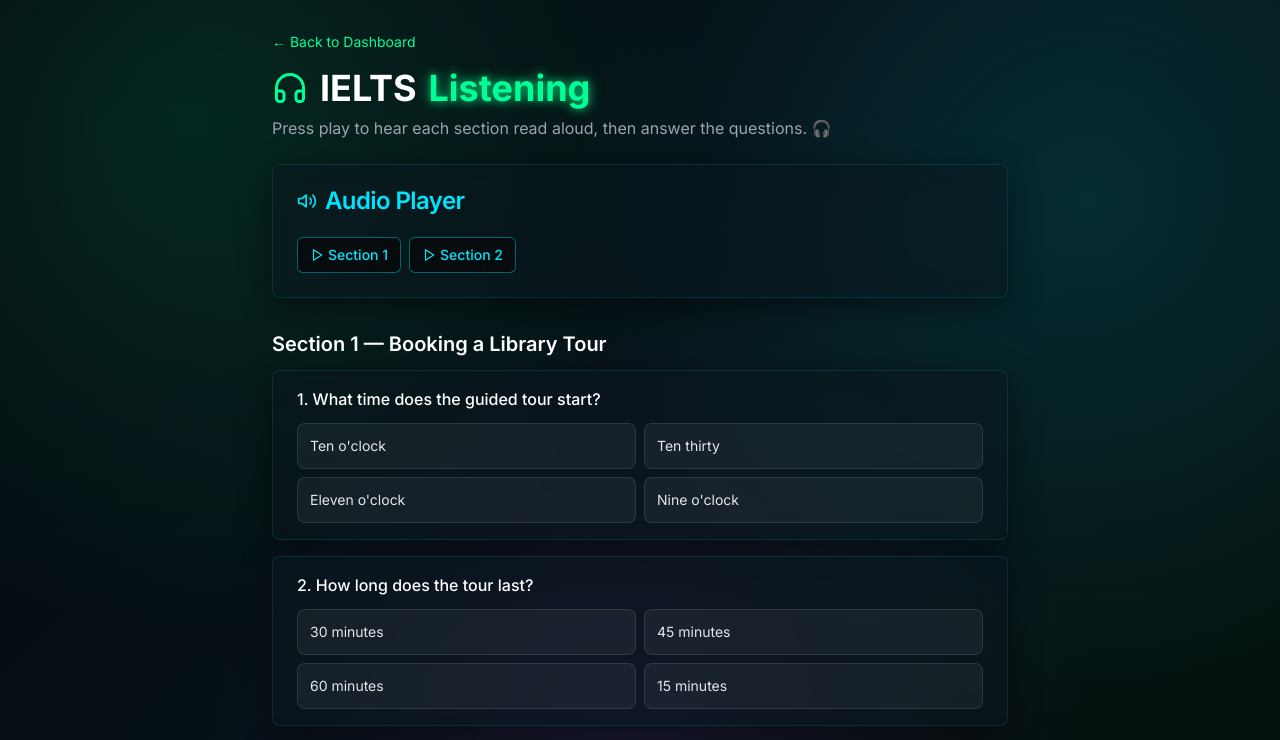
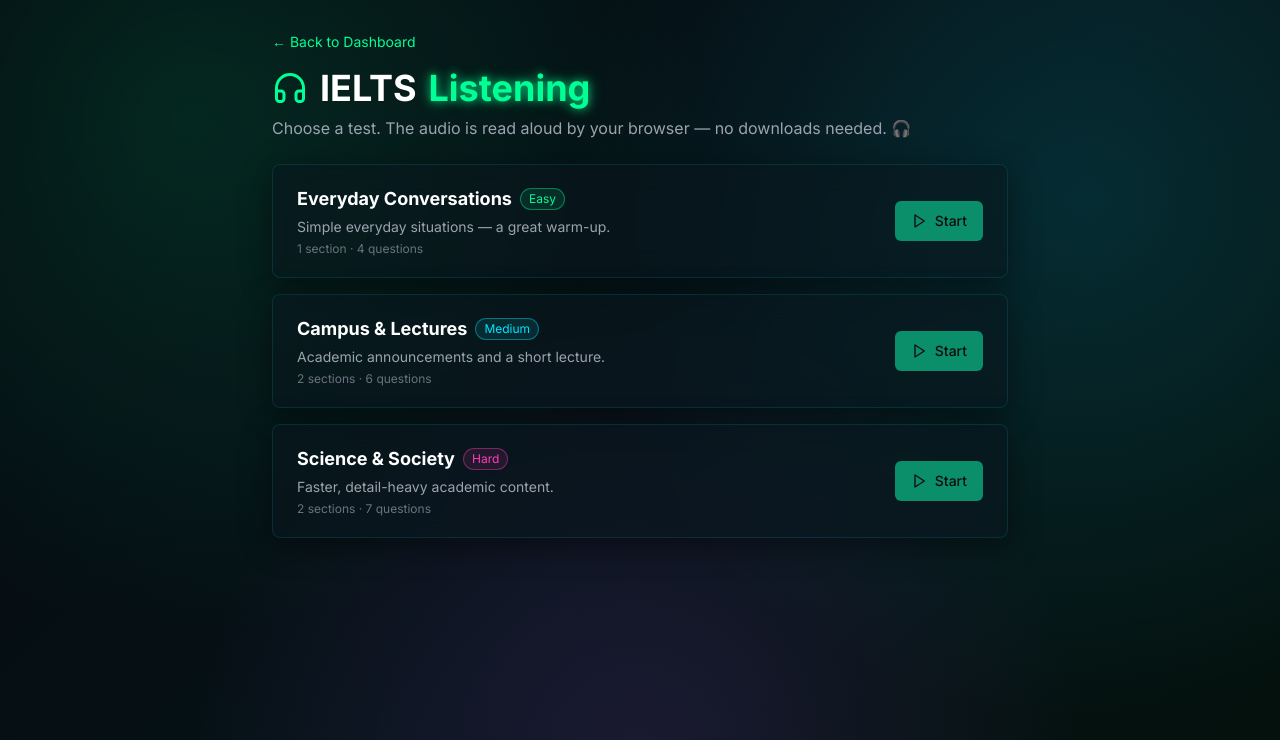
Before and after one commit to AsadbekAnvarov/Averna, a Next.js app: page /learning/listening in a window 1280 px wide. Shown: the top 740 px of the page. Built offline with nearby package versions, Linux system fonts and the light colour scheme.

Commit message:
feat: Listening Test Bank (idea 6) - multiple difficulty variants
- /learning/listening now a test bank: Easy/Medium/Hard tests with their
  own passages & questions, difficulty badges, per-test scoring, retry &
  back-to-bank; harder tests read slightly faster

```diff
--- a/app/learning/listening/page.tsx
+++ b/app/learning/listening/page.tsx
@@ -5,32 +5,21 @@
 import { Card, CardContent, CardHeader, CardTitle } from "@/components/ui/card";
 import { Button } from "@/components/ui/button";
 import {
-  Headphones,
-  Play,
-  Pause,
-  RotateCcw,
-  CheckCircle2,
-  XCircle,
-  Trophy,
-  Volume2,
+  Headphones, Play, Pause, RotateCcw, CheckCircle2, XCircle, Trophy, Volume2, ArrowLeft,
 } from "lucide-react";
 import { calculateBandScore } from "@/lib/utils";
 
-interface LQuestion {
-  question: string;
-  options: string[];
-  answer: number;
-}
+interface LQuestion { question: string; options: string[]; answer: number; }
+interface Section { title: string; transcript: string; questions: LQuestion[]; }
+interface LTest { id: string; title: string; difficulty: "Easy" | "Medium" | "Hard"; description: string; sections: Section[]; }
 
-interface Section {
-  title: string;
-  transcript: string;
-  questions: LQuestion[];
-}
-
-// Listening test content. The transcript is read aloud by the browser
-// (Text-to-Speech), so no audio files are needed.
-const SECTIONS: Section[] = [
+const TESTS: LTest[] = [
+  {
+    id: "easy-1",
+    title: "Everyday Conversations",
+    difficulty: "Easy",
+    description: "Simple everyday situations — a great warm-up.",
+    sections: [
       {
         title: "Section 1 — Booking a Library Tour",
         transcript:
@@ -45,8 +34,16 @@
           { question: "What must you bring to register?", options: ["A photo ID card", "A passport photo", "A library book", "Cash payment"], answer: 0 },
         ],
       },
+    ],
+  },
   {
-    title: "Section 2 — A Lecture on Sleep",
+    id: "medium-1",
+    title: "Campus & Lectures",
+    difficulty: "Medium",
+    description: "Academic announcements and a short lecture.",
+    sections: [
+      {
+        title: "Section 1 — A Lecture on Sleep",
         transcript:
           "Today's lecture is about the importance of sleep. Research shows that adults need between seven and nine hours of sleep each night. " +
           "During deep sleep, the brain processes new information and stores memories. " +
@@ -58,77 +55,114 @@
           { question: "What is recommended before bed?", options: ["Drink coffee", "Avoid screens for an hour", "Exercise hard", "Eat a large meal"], answer: 1 },
         ],
       },
+      {
+        title: "Section 2 — Student Accommodation",
+        transcript:
+          "If you are looking for student accommodation, the university offers three options. " +
+          "The cheapest is a shared flat, which costs two hundred dollars a month. " +
+          "A single room in the halls of residence is three hundred and fifty dollars and includes breakfast. " +
+          "Finally, a studio apartment costs five hundred dollars but has its own kitchen. " +
+          "Applications must be submitted before the end of August.",
+        questions: [
+          { question: "How much is a shared flat per month?", options: ["$200", "$350", "$500", "$150"], answer: 0 },
+          { question: "What does the halls of residence room include?", options: ["A kitchen", "Breakfast", "Free parking", "A gym pass"], answer: 1 },
+          { question: "When must applications be submitted?", options: ["End of July", "End of August", "End of September", "Anytime"], answer: 1 },
+        ],
+      },
+    ],
+  },
+  {
+    id: "hard-1",
+    title: "Science & Society",
+    difficulty: "Hard",
+    description: "Faster, detail-heavy academic content.",
+    sections: [
+      {
+        title: "Section 1 — Renewable Energy",
+        transcript:
+          "The transition to renewable energy is accelerating worldwide. Solar power, once prohibitively expensive, has fallen in cost by " +
+          "roughly ninety percent over the past decade, making it competitive with fossil fuels in many regions. Wind energy, meanwhile, " +
+          "now supplies around a quarter of electricity in several European countries. However, the main challenge remains storage: because " +
+          "the sun does not always shine and the wind does not always blow, large-scale batteries are essential to ensure a stable supply.",
+        questions: [
+          { question: "By roughly how much has solar power's cost fallen in a decade?", options: ["50%", "70%", "90%", "30%"], answer: 2 },
+          { question: "Wind supplies about what share of electricity in several European countries?", options: ["A tenth", "A quarter", "A half", "All"], answer: 1 },
+          { question: "What is described as the main challenge?", options: ["Cost", "Storage", "Pollution", "Transport"], answer: 1 },
+          { question: "Why is storage needed?", options: ["To reduce cost", "Because sun and wind are intermittent", "To create jobs", "To replace batteries"], answer: 1 },
+        ],
+      },
+      {
+        title: "Section 2 — Urban Planning",
+        transcript:
+          "Modern urban planners increasingly favour the concept of the fifteen-minute city, in which residents can reach work, schools, " +
+          "shops and parks within a fifteen-minute walk or cycle. Proponents argue this reduces traffic, lowers emissions and strengthens " +
+          "local communities. Critics, however, warn that without careful policy it could raise housing prices in central districts and " +
+          "push lower-income families to the outskirts.",
+        questions: [
+          { question: "In a fifteen-minute city, residents can reach key places within…", options: ["A 15-minute drive", "A 15-minute walk or cycle", "An hour", "Five minutes"], answer: 1 },
+          { question: "Which is NOT a stated benefit?", options: ["Less traffic", "Lower emissions", "Stronger communities", "Higher salaries"], answer: 3 },
+          { question: "What do critics warn about?", options: ["Higher housing prices", "More pollution", "Slower internet", "Fewer parks"], answer: 0 },
+        ],
+      },
+    ],
+  },
 ];
 
-const ALL_QUESTIONS = SECTIONS.flatMap((s) => s.questions);
+const DIFF_COLORS: Record<string, string> = {
+  Easy: "text-averna-neon border-averna-neon/40 bg-averna-neon/10",
+  Medium: "text-averna-cyan border-averna-cyan/40 bg-averna-cyan/10",
+  Hard: "text-averna-pink border-averna-pink/40 bg-averna-pink/10",
+};
 
 export default function ListeningPage() {
+  const [testId, setTestId] = useState<string | null>(null);
   const [activeSection, setActiveSection] = useState(0);
   const [speaking, setSpeaking] = useState(false);
   const [paused, setPaused] = useState(false);
   const [supported, setSupported] = useState(true);
   const [answers, setAnswers] = useState<Record<number, number>>({});
   const [submitted, setSubmitted] = useState(false);
-  const [startTime] = useState(() => Date.now());
+  const [startTime, setStartTime] = useState(() => Date.now());
   const [saveMsg, setSaveMsg] = useState("");
-  const utterRef = useRef<SpeechSynthesisUtterance | null>(null);
 
   useEffect(() => {
-    if (typeof window === "undefined" || !("speechSynthesis" in window)) {
-      setSupported(false);
-    }
-    return () => {
-      if (typeof window !== "undefined" && "speechSynthesis" in window) {
-        window.speechSynthesis.cancel();
-      }
-    };
+    if (typeof window === "undefined" || !("speechSynthesis" in window)) setSupported(false);
+    return () => { if (typeof window !== "undefined" && "speechSynthesis" in window) window.speechSynthesis.cancel(); };
   }, []);
 
+  const test = TESTS.find((t) => t.id === testId) || null;
+  const sections = test?.sections ?? [];
+  const allQuestions = sections.flatMap((s) => s.questions);
+
   const playSection = (idx: number) => {
-    if (!("speechSynthesis" in window)) return;
+    if (!("speechSynthesis" in window) || !test) return;
     window.speechSynthesis.cancel();
-    const u = new SpeechSynthesisUtterance(SECTIONS[idx].transcript);
-    u.rate = 0.95;
-    u.pitch = 1;
+    const u = new SpeechSynthesisUtterance(test.sections[idx].transcript);
+    u.rate = test.difficulty === "Hard" ? 1.05 : 0.95;
     u.lang = "en-GB";
-    u.onend = () => {
-      setSpeaking(false);
-      setPaused(false);
-    };
-    utterRef.current = u;
+    u.onend = () => { setSpeaking(false); setPaused(false); };
     window.speechSynthesis.speak(u);
-    setActiveSection(idx);
-    setSpeaking(true);
-    setPaused(false);
+    setActiveSection(idx); setSpeaking(true); setPaused(false);
   };
 
   const togglePause = () => {
     if (!("speechSynthesis" in window)) return;
-    if (paused) {
-      window.speechSynthesis.resume();
-      setPaused(false);
-    } else {
-      window.speechSynthesis.pause();
-      setPaused(true);
-    }
+    if (paused) { window.speechSynthesis.resume(); setPaused(false); }
+    else { window.speechSynthesis.pause(); setPaused(true); }
+  };
+  const stopAudio = () => { if ("speechSynthesis" in window) window.speechSynthesis.cancel(); setSpeaking(false); setPaused(false); };
+
+  const selectAnswer = (qi: number, oi: number) => { if (!submitted) setAnswers((p) => ({ ...p, [qi]: oi })); };
+
+  const correctCount = allQuestions.reduce((sum, q, i) => sum + (answers[i] === q.answer ? 1 : 0), 0);
+  const band = calculateBandScore((correctCount / Math.max(1, allQuestions.length)) * 100);
+
+  const openTest = (id: string) => {
+    setTestId(id); setAnswers({}); setSubmitted(false); setSaveMsg("");
+    setActiveSection(0); setStartTime(Date.now());
   };
 
-  const stopAudio = () => {
-    if ("speechSynthesis" in window) window.speechSynthesis.cancel();
-    setSpeaking(false);
-    setPaused(false);
-  };
-
-  const selectAnswer = (qIndex: number, optIndex: number) => {
-    if (submitted) return;
-    setAnswers((prev) => ({ ...prev, [qIndex]: optIndex }));
-  };
-
-  const correctCount = ALL_QUESTIONS.reduce(
-    (sum, q, i) => sum + (answers[i] === q.answer ? 1 : 0),
-    0
-  );
-  const band = calculateBandScore((correctCount / ALL_QUESTIONS.length) * 100);
+  const backToBank = () => { stopAudio(); setTestId(null); setAnswers({}); setSubmitted(false); setSaveMsg(""); };
 
   const handleSubmit = async () => {
     stopAudio();
@@ -137,77 +171,88 @@
       const res = await fetch("/api/learning/listening/submit", {
         method: "POST",
         headers: { "Content-Type": "application/json" },
-        body: JSON.stringify({
-          correctCount,
-          totalQuestions: ALL_QUESTIONS.length,
-          answers,
-          timeSpent: Math.round((Date.now() - startTime) / 1000),
-        }),
+        body: JSON.stringify({ correctCount, totalQuestions: allQuestions.length, answers, timeSpent: Math.round((Date.now() - startTime) / 1000) }),
       });
-      if (res.ok) setSaveMsg("✅ Result saved — points added to your account!");
-      else setSaveMsg("Result shown below (not saved).");
+      setSaveMsg(res.ok ? "✅ Result saved — points added to your account!" : "Result shown below (not saved).");
     } catch {
       setSaveMsg("Result shown below (not saved).");
     }
   };
 
-  const reset = () => {
-    stopAudio();
-    setAnswers({});
-    setSubmitted(false);
-    setSaveMsg("");
-    setActiveSection(0);
-  };
-
-  let globalIndex = 0;
-
+  // ---------- Test bank (selector) ----------
+  if (!test) {
     return (
       <div className="min-h-screen premium-gradient">
-      <div className="container mx-auto px-4 py-8 max-w-3xl">
-        <Link href="/dashboard" className="text-averna-neon hover:underline text-sm mb-4 block">
-          ← Back to Dashboard
-        </Link>
+        <div className="container mx-auto px-4 py-8 max-w-3xl pb-24 lg:pb-8">
+          <Link href="/dashboard" className="text-averna-neon hover:underline text-sm mb-4 block">← Back to Dashboard</Link>
           <h1 className="text-4xl font-bold text-white mb-2 flex items-center gap-3">
             <Headphones className="h-9 w-9 text-averna-neon" />
             IELTS <span className="neon-text">Listening</span>
           </h1>
-        <p className="text-gray-400 mb-6">
-          Press play to hear each section read aloud, then answer the questions. 🎧
-        </p>
+          <p className="text-gray-400 mb-6">Choose a test. The audio is read aloud by your browser — no downloads needed. 🎧</p>
 
           {!supported && (
             <Card className="glass border-yellow-500/40 mb-6">
               <CardContent className="py-4 text-yellow-300 text-sm">
-              Your browser doesn&apos;t support speech playback. You can still read the
-              transcript below and answer the questions.
+                Your browser doesn&apos;t support speech playback, but you can still read the transcript and answer.
               </CardContent>
             </Card>
           )}
 
+          <div className="space-y-4">
+            {TESTS.map((t) => (
+              <Card key={t.id} className="glass border-averna-cyan/30 hover:border-averna-neon/40 transition-colors">
+                <CardContent className="py-5 flex items-center justify-between gap-4">
+                  <div className="min-w-0">
+                    <div className="flex items-center gap-2 mb-1 flex-wrap">
+                      <h3 className="text-lg font-bold text-white">{t.title}</h3>
+                      <span className={`text-xs px-2 py-0.5 rounded-full border ${DIFF_COLORS[t.difficulty]}`}>{t.difficulty}</span>
+                    </div>
+                    <p className="text-sm text-gray-400">{t.description}</p>
+                    <p className="text-xs text-gray-500 mt-1">
+                      {t.sections.length} section{t.sections.length > 1 ? "s" : ""} · {t.sections.flatMap((s) => s.questions).length} questions
+                    </p>
+                  </div>
+                  <Button onClick={() => openTest(t.id)} className="neon-button bg-averna-primary hover:bg-averna-light shrink-0">
+                    <Play className="mr-2 h-4 w-4" /> Start
+                  </Button>
+                </CardContent>
+              </Card>
+            ))}
+          </div>
+        </div>
+      </div>
+    );
+  }
+
+  // ---------- Test runner ----------
+  let globalIndex = 0;
+  return (
+    <div className="min-h-screen premium-gradient">
+      <div className="container mx-auto px-4 py-8 max-w-3xl pb-24 lg:pb-8">
+        <button onClick={backToBank} className="text-averna-neon hover:underline text-sm mb-4 flex items-center gap-1">
+          <ArrowLeft className="h-4 w-4" /> Back to tests
+        </button>
+        <h1 className="text-3xl font-bold text-white mb-1 flex items-center gap-3">
+          <Headphones className="h-8 w-8 text-averna-neon" />
+          {test.title}
+        </h1>
+        <p className="text-gray-400 mb-6">
+          <span className={`text-xs px-2 py-0.5 rounded-full border ${DIFF_COLORS[test.difficulty]}`}>{test.difficulty}</span>
+        </p>
+
         {/* Audio player */}
         <Card className="glass border-averna-cyan/30 mb-8">
           <CardHeader>
-            <CardTitle className="flex items-center gap-2 text-averna-cyan">
-              <Volume2 className="h-5 w-5" />
-              Audio Player
-            </CardTitle>
+            <CardTitle className="flex items-center gap-2 text-averna-cyan"><Volume2 className="h-5 w-5" /> Audio Player</CardTitle>
           </CardHeader>
           <CardContent className="space-y-4">
             <div className="flex flex-wrap gap-2">
-              {SECTIONS.map((s, idx) => (
-                <Button
-                  key={idx}
-                  onClick={() => playSection(idx)}
-                  variant={activeSection === idx && speaking ? "default" : "outline"}
-                  size="sm"
-                  className={
-                    activeSection === idx && speaking
-                      ? "neon-button bg-averna-primary"
-                      : "border-averna-cyan/40 text-averna-cyan"
-                  }
-                >
-                  <Play className="mr-1 h-3.5 w-3.5" />
-                  {s.title.split("—")[0].trim()}
+              {sections.map((s, idx) => (
+                <Button key={idx} onClick={() => playSection(idx)}
+                  variant={activeSection === idx && speaking ? "default" : "outline"} size="sm"
+                  className={activeSection === idx && speaking ? "neon-button bg-averna-primary" : "border-averna-cyan/40 text-averna-cyan"}>
+                  <Play className="mr-1 h-3.5 w-3.5" /> {s.title.split("—")[0].trim()}
                 </Button>
               ))}
             </div>
@@ -217,20 +262,15 @@
                   {paused ? <Play className="h-4 w-4" /> : <Pause className="h-4 w-4" />}
                   <span className="ml-1">{paused ? "Resume" : "Pause"}</span>
                 </Button>
-                <Button onClick={stopAudio} size="sm" variant="outline" className="border-white/20">
-                  <RotateCcw className="h-4 w-4" />
-                  <span className="ml-1">Stop</span>
-                </Button>
+                <Button onClick={stopAudio} size="sm" variant="outline" className="border-white/20"><RotateCcw className="h-4 w-4" /><span className="ml-1">Stop</span></Button>
                 <span className="text-sm text-averna-neon animate-pulse">▶ Playing…</span>
               </div>
             )}
             {submitted && (
               <details className="text-sm text-gray-400">
                 <summary className="cursor-pointer hover:text-white">Show transcripts</summary>
-                {SECTIONS.map((s, i) => (
-                  <p key={i} className="mt-2">
-                    <span className="text-averna-cyan">{s.title}:</span> {s.transcript}
-                  </p>
+                {sections.map((s, i) => (
+                  <p key={i} className="mt-2"><span className="text-averna-cyan">{s.title}:</span> {s.transcript}</p>
                 ))}
               </details>
             )}
@@ -239,7 +279,7 @@
 
         {/* Questions */}
         <div className="space-y-8">
-          {SECTIONS.map((section) => (
+          {sections.map((section) => (
             <div key={section.title}>
               <h2 className="text-xl font-semibold text-white mb-3">{section.title}</h2>
               <div className="space-y-4">
@@ -248,26 +288,16 @@
                   return (
                     <Card key={qi} className="glass border-averna-primary/30">
                       <CardContent className="py-4">
-                        <p className="text-white mb-3 font-medium">
-                          {qi + 1}. {q.question}
-                        </p>
+                        <p className="text-white mb-3 font-medium">{qi + 1}. {q.question}</p>
                         <div className="grid sm:grid-cols-2 gap-2">
                           {q.options.map((opt, oi) => {
                             const chosen = answers[qi] === oi;
                             const isCorrect = q.answer === oi;
-                            let cls =
-                              "text-left p-3 rounded-lg border text-sm transition-all ";
-                            if (!submitted) {
-                              cls += chosen
-                                ? "border-averna-cyan bg-averna-cyan/10 text-white"
-                                : "border-white/10 bg-white/5 text-gray-200 hover:border-averna-cyan/50";
-                            } else if (isCorrect) {
-                              cls += "border-averna-neon bg-averna-neon/10 text-averna-neon";
-                            } else if (chosen) {
-                              cls += "border-red-500 bg-red-500/10 text-red-300";
-                            } else {
-                              cls += "border-white/10 bg-white/5 text-gray-400";
-                            }
+                            let cls = "text-left p-3 rounded-lg border text-sm transition-all ";
+                            if (!submitted) cls += chosen ? "border-averna-cyan bg-averna-cyan/10 text-white" : "border-white/10 bg-white/5 text-gray-200 hover:border-averna-cyan/50";
+                            else if (isCorrect) cls += "border-averna-neon bg-averna-neon/10 text-averna-neon";
+                            else if (chosen) cls += "border-red-500 bg-red-500/10 text-red-300";
+                            else cls += "border-white/10 bg-white/5 text-gray-400";
                             return (
                               <button key={oi} className={cls} onClick={() => selectAnswer(qi, oi)}>
                                 <span className="flex items-center justify-between">
@@ -291,29 +321,22 @@
         {/* Submit / Result */}
         <div className="mt-8">
           {!submitted ? (
-            <Button
-              onClick={handleSubmit}
-              disabled={Object.keys(answers).length < ALL_QUESTIONS.length}
-              className="w-full neon-button bg-averna-primary hover:bg-averna-light disabled:opacity-50"
-            >
-              Submit Answers ({Object.keys(answers).length}/{ALL_QUESTIONS.length})
+            <Button onClick={handleSubmit} disabled={Object.keys(answers).length < allQuestions.length}
+              className="w-full neon-button bg-averna-primary hover:bg-averna-light disabled:opacity-50">
+              Submit Answers ({Object.keys(answers).length}/{allQuestions.length})
             </Button>
           ) : (
             <Card className="glass border-averna-neon/40 text-center">
               <CardContent className="py-8 space-y-3">
                 <Trophy className="h-14 w-14 text-yellow-400 mx-auto" />
-                <h2 className="text-3xl font-bold text-white">
-                  {correctCount} / {ALL_QUESTIONS.length} correct
-                </h2>
+                <h2 className="text-3xl font-bold text-white">{correctCount} / {allQuestions.length} correct</h2>
                 <p className="text-xl text-averna-neon">Estimated Band: {band.toFixed(1)}</p>
                 {saveMsg && <p className="text-sm text-gray-300">{saveMsg}</p>}
-                <div className="flex gap-3 justify-center pt-2">
-                  <Button onClick={reset} variant="outline" className="border-averna-cyan text-averna-cyan">
-                    <RotateCcw className="mr-2 h-4 w-4" /> Try Again
+                <div className="flex gap-3 justify-center pt-2 flex-wrap">
+                  <Button onClick={() => openTest(test.id)} variant="outline" className="border-averna-cyan text-averna-cyan">
+                    <RotateCcw className="mr-2 h-4 w-4" /> Retry
                   </Button>
-                  <Link href="/dashboard">
-                    <Button className="neon-button bg-averna-primary">Back to Dashboard</Button>
-                  </Link>
+                  <Button onClick={backToBank} className="neon-button bg-averna-primary">Other tests</Button>
                 </div>
               </CardContent>
             </Card>
```
Lines whose indentation alone changed are shown as unchanged.
